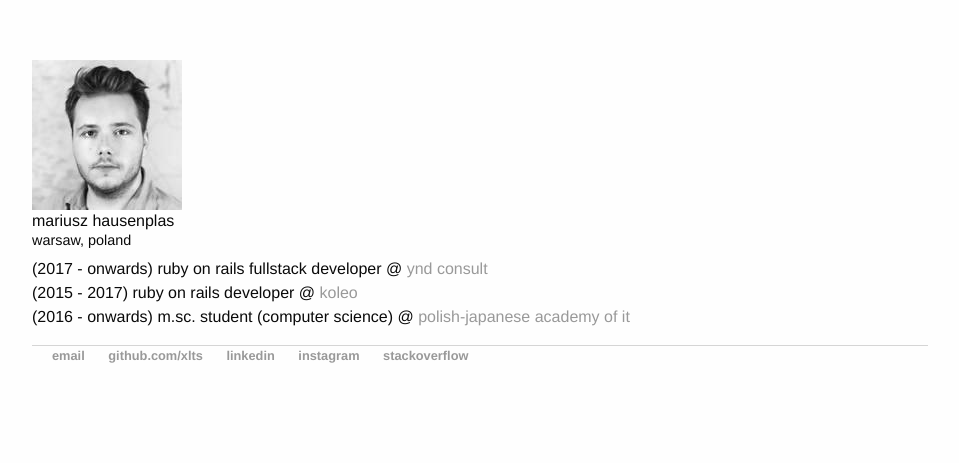
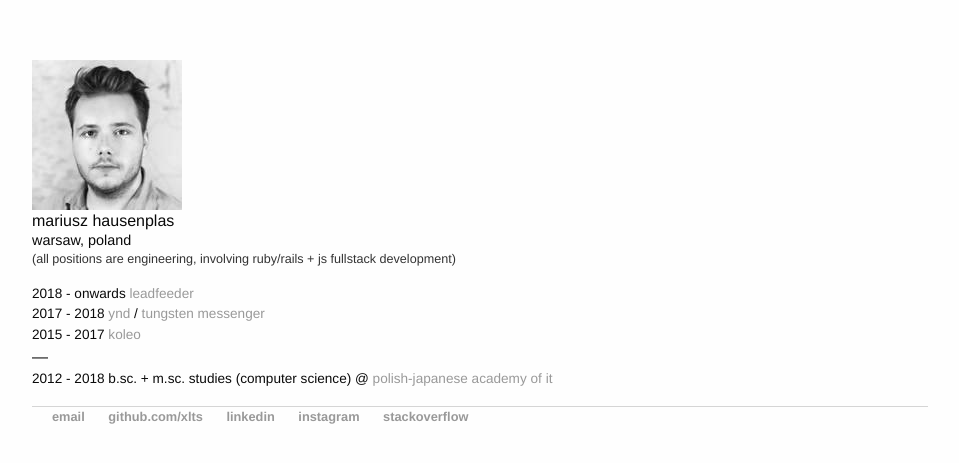
Before and after one commit to xlts/xlts.github.io, a Jekyll site: the page built from index.html, in a window 1280 px wide. Shown: the top 463 px of the page, without its empty margins (160-1119 px from the left). Built offline with Jekyll 4.4.1, drawn with Linux system fonts in a browser that asks for light colours; nearby versions of some CDN libraries; library files that are not in the unit come from our copies.

Commit message:
Add gemfile & make updates

```diff
--- /dev/null
+++ b/Gemfile
@@ -0,0 +1,3 @@
+source 'https://rubygems.org'
+
+gem 'github-pages', group: :jekyll_plugins
--- a/css/main.css
+++ b/css/main.css
@@ -23,6 +23,7 @@ a:hover {
 h1 {
     font-size: 1em;
     font-family:'Helvetica', 'Arial', 'Sans-Serif';
+    margin-top: 0px;
 }
 
 h2 {
@@ -34,6 +35,15 @@ p {
     line-height: 1.1em;
     color: #333;
 }
+
+.position-line {
+    font-size: 85%;
+}
+
+.position-line-header {
+    font-size: 75%;
+}
+
 footer {
     border-top: 1px solid #d5d5d5;
     font-size: .8em;
@@ -41,6 +51,10 @@ footer {
 
 ul.posts li {
     list-style: none;
+}
+
+.photo {
+    margin-top: 3px;
 }
 
 /*.photo-info {
--- a/index.html
+++ b/index.html
@@ -12,9 +12,12 @@ title: Mariusz Hausenplas
         <h1>mariusz hausenplas</h1>
         <h2>warsaw, poland</h2>
         <p>
-          <div>(2017 - onwards) ruby on rails fullstack developer @ <a href="http://ynd-consult.com/">ynd consult</a></div>
-      	  <div>(2015 - 2017) ruby on rails developer @ <a href="https://koleo.pl/en">koleo</a></div>
-      	  <div>(2016 - onwards) m.sc. student (computer science) @ <a href="http://www.pja.edu.pl/en/">polish-japanese academy of it</a></div>
+          <span class="position-line-header">(all positions are engineering, involving ruby/rails + js fullstack development)</span>
+          <div class="position-line">2018 - onwards <a href="https://www.leadfeeder.com">leadfeeder</a></div>
+          <div class="position-line">2017 - 2018 <a href="https://ynd.co">ynd</a> / <a href="https://tungstenapp.com">tungsten messenger</a></div>
+      	  <div class="position-line">2015 - 2017 <a href="https://koleo.pl/en">koleo</a></div>
+          <span>—</span>
+      	  <div class="position-line">2012 - 2018 b.sc. + m.sc. studies (computer science) @ <a href="http://www.pja.edu.pl/en">polish-japanese academy of it</a></div>
         </p>
       </div>
     </div>
```
Also changed, not shown: IDH_gwiazda.xml (deleted, +0 -1 lines), Gemfile.lock (added), 5 other files.
